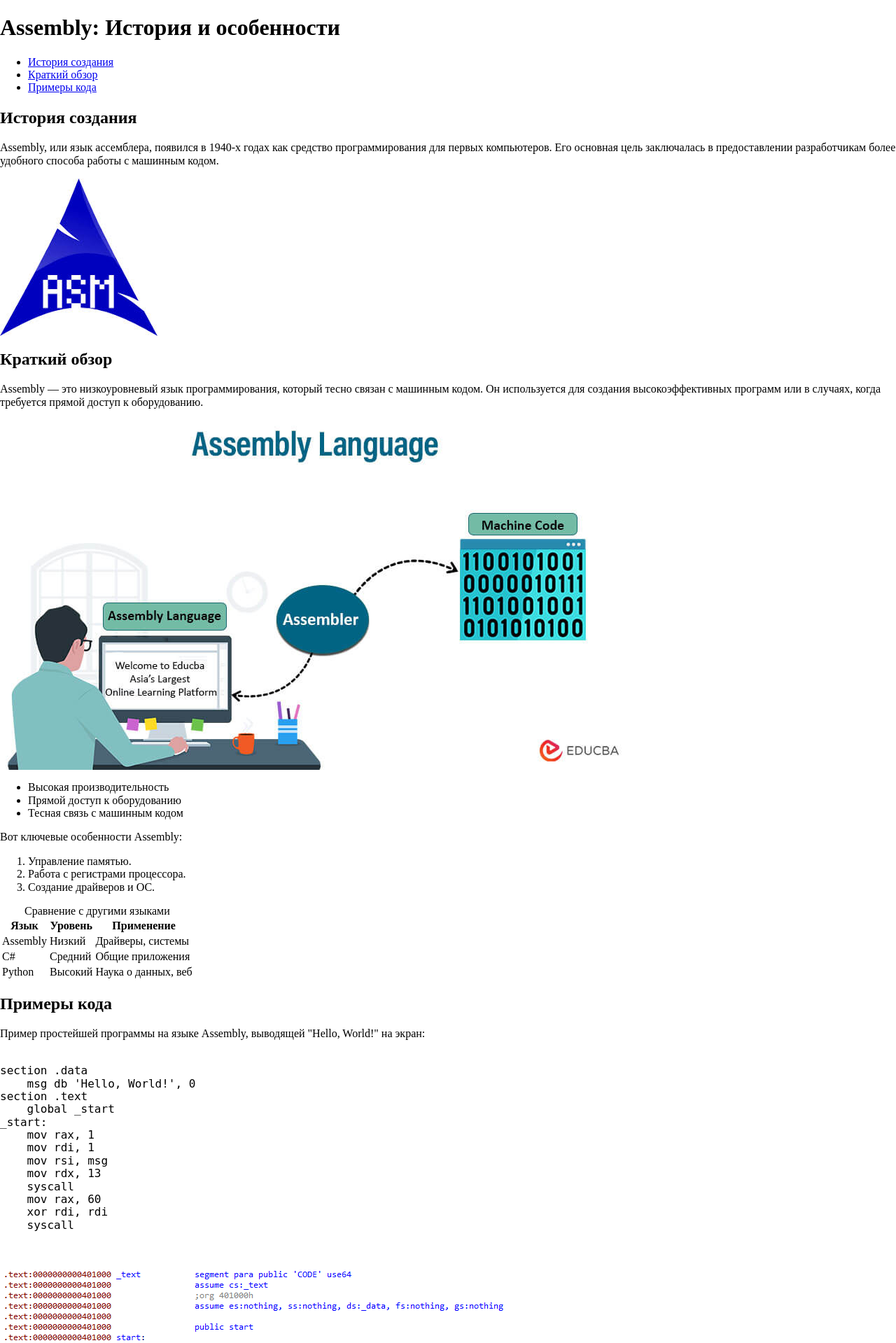
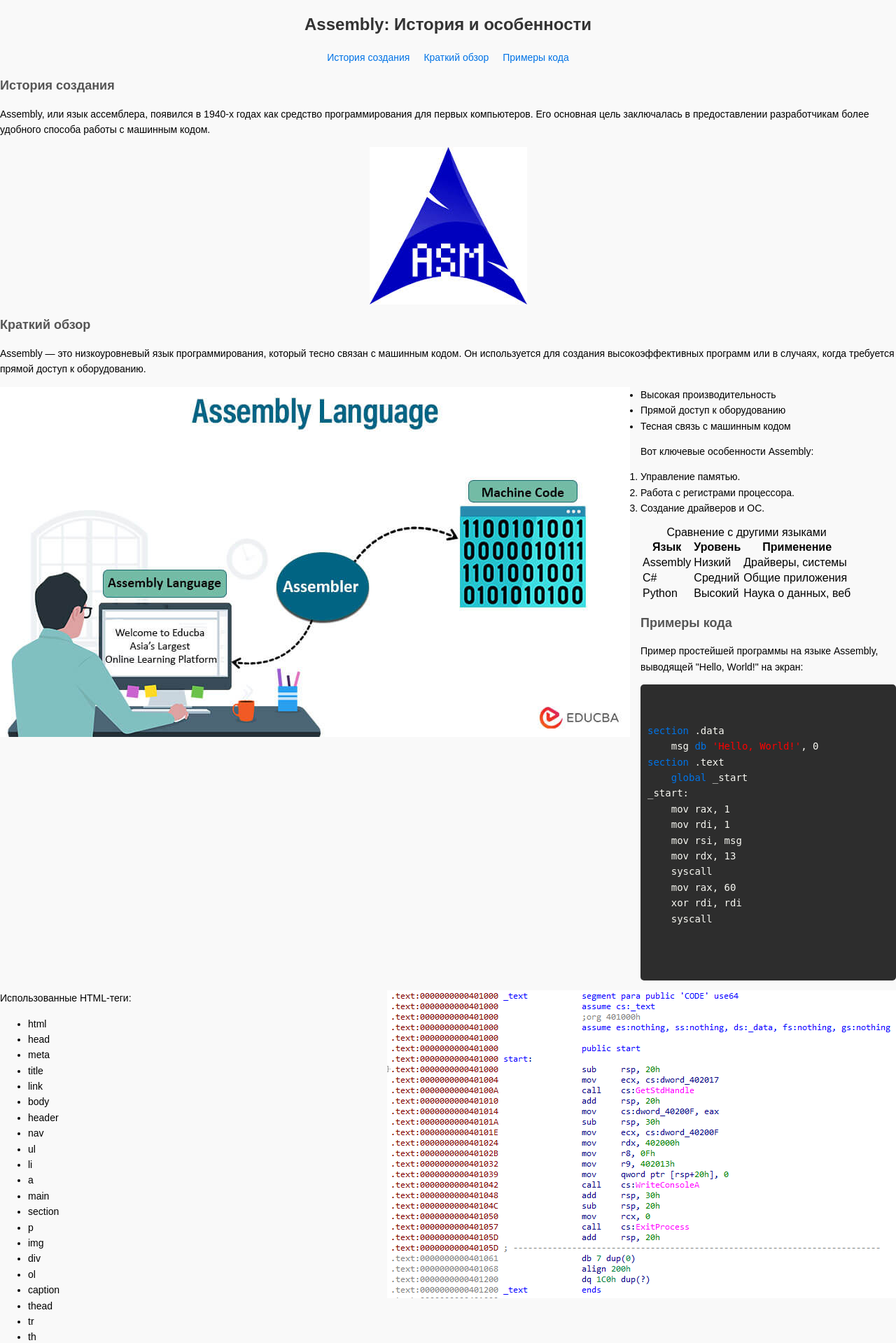
Before and after one commit to shezanutiy/-WEB, a PHP site: page /WEB1.html in a window 1280 px wide. Shown: the top 1919 px of the page at 70% size. Run offline with PHP 8.4, Linux system fonts and the light colour scheme; some libraries are stand-ins or nearby versions.

Commit message:
Update styles.css

```diff
--- a/WEB1/styles.css
+++ b/WEB1/styles.css
@@ -1,181 +1,122 @@
-<head>
-    <title>История языка Assembly</title>
-    <link rel="stylesheet" href="normalize.css">
-    <link rel="stylesheet" href="styles.css">
-</head>
-<body>
-    <header>
-        <h1>Assembly: История и особенности</h1>
-        <nav>
-            <ul>
-                <li><a href="#history">История создания</a></li>
-                <li><a href="#overview">Краткий обзор</a></li>
-                <li><a href="#examples">Примеры кода</a></li>
-            </ul>
-        </nav>
-    </header>
 
-    <main>
-        <section id="history">
-            <h2>История создания</h2>
-            <p>
-                Assembly, или язык ассемблера, появился в 1940-х годах как средство программирования для первых компьютеров.
-                Его основная цель заключалась в предоставлении разработчикам более удобного способа работы с машинным кодом.
-            </p>
-            <img src="history.jpg" alt="История языка Assembly" class="center-img">
-        </section>
+body {
+    font-family: Arial, sans-serif;
+    font-size: 14px;
+    line-height: 1.6;
+    margin: 0;
+    padding: 0;
+    background-color: #f9f9f9;
+}
 
-        <section id="overview">
-            <h2>Краткий обзор</h2>
-            <p>
-                Assembly — это низкоуровневый язык программирования, который тесно связан с машинным кодом. Он используется для создания
-                высокоэффективных программ или в случаях, когда требуется прямой доступ к оборудованию.
-            </p>
-            <div>
-                <img src="overview.jpg" alt="Краткий обзор" class="float-left">
-                <ul>
-                    <li>Высокая производительность</li>
-                    <li>Прямой доступ к оборудованию</li>
-                    <li>Тесная связь с машинным кодом</li>
-                </ul>
-            </div>
-            <p>Вот ключевые особенности Assembly:</p>
-            <ol>
-                <li>Управление памятью.</li>
-                <li>Работа с регистрами процессора.</li>
-                <li>Создание драйверов и ОС.</li>
-            </ol>
-            <table class="t2">
-                <caption>Сравнение языков программирования</caption>
-                <thead>
-                    <tr>
-                        <th>Язык</th>
-                        <th>Уровень</th>
-                        <th>Применение</th>
-                    </tr>
-                </thead>
-                <tbody>
-                    <tr>
-                        <td>Assembly</td>
-                        <td>Низкий</td>
-                        <td>Драйверы, системы</td>
-                    </tr>
-                    <tr>
-                        <td>C</td>
-                        <td>Средний</td>
-                        <td>Общие приложения</td>
-                    </tr>
-                    <tr>
-                        <td>Python</td>
-                        <td>Высокий</td>
-                        <td>Наука о данных, веб</td>
-                    </tr>
-                </tbody>
-            </table>
+h1 {
+    font-size: 24px;
+    font-family: Arial, sans-serif;
+    text-align: center;
+    color: #333;
+}
 
-        </section>
+h2 {
+    font-size: 18px;
+    color: #555;
+}
 
-        <section id="examples">
-            <h2>Примеры кода</h2>
-            <p>
-                Пример простейшей программы на языке Assembly, выводящей "Hello, World!" на экран:
-            </p>
-            <pre>
-                <code>
-<precolor>section</precolor> .data
-    msg <precolor>db</precolor> <precolor2>'Hello, World!'</precolor2>, 0
-<precolor>section</precolor> .text
-    <precolor>global</precolor> _start
-_start:
-    mov rax, 1
-    mov rdi, 1
-    mov rsi, msg
-    mov rdx, 13
-    syscall
-    mov rax, 60
-    xor rdi, rdi
-    syscall
-                </code>
-            </pre>
-            <img src="example.png" alt="Примеры кода" class="float-right">
-        </section>
-    </main>
+p, ul, ol, table {
+    margin-bottom: 1em;
+}
 
-    <footer>
-        <div>
-            <p>Использованные HTML-теги:</p>
-            <ul>
-                <li>html</li>
-                <li>head</li>
-                <li>meta</li>
-                <li>title</li>
-                <li>link</li>
-                <li>body</li>
-                <li>header</li>
-                <li>nav</li>
-                <li>ul</li>
-                <li>li</li>
-                <li>a</li>
-                <li>main</li>
-                <li>section</li>
-                <li>p</li>
-                <li>img</li>
-                <li>div</li>
-                <li>ol</li>
-                <li>caption</li>
-                <li>thead</li>
-                <li>tr</li>
-                <li>th</li>
-                <li>tbody</li>
-                <li>td</li>
-                <li>pre</li>
-                <li>code</li>
-                <li>footer</li>
-            </ul>
-            <p>Использованные CSS-свойства:</p>
-            <ul>
-                <li>font-family</li>
-                <li>font-size</li>
-                <li>line-height</li>
-                <li>margin</li>
-                <li>padding</li>
-                <li>background-color</li>
-                <li>text-align</li>
-                <li>color</li>
-                <li>display</li>
-                <li>float</li>
-                <li>border</li>
-                <li>border-collapse</li>
-                <li>border-radius</li>
-                <li>list-style</li>
-                <li>text-decoration</li>
-                <li>overflow</li>
-                <li>width</li>
-                <li>height</li>
-                <li>justify-content</li>
-                <li>flex</li>
-                <li>font-weight</li>
-                <li>hover</li>
-                <li>margin-top</li>
-                <li>margin-bottom</li>
-                <li>padding-left</li>
-                <li>padding-right</li>
-                <li>padding-top</li>
-                <li>padding-bottom</li>
-                <li>background</li>
-                <li>background-image</li>
-                <li>background-repeat</li>
-                <li>border-spacing</li>
-                <li>white-space</li>
-                <li>box-shadow</li>
-                <li>z-index</li>
-                <li>cursor</li>
-                <li>vertical-align</li>
-                <li>max-width</li>
-                <li>min-height</li>
-                <li>position</li>
-            </ul>
-        </div>
-    </footer>
-</body>
-</html>
+.center-img {
+    display: block;
+    margin: 0 auto;
+}
+
+.float-left {
+    float: left;
+    margin: 0 15px 15px 0;
+}
+
+.float-right {
+    float: right;
+    margin: 0 0 15px 15px;
+}
+
+
+table.t2 {
+    width: 100%;
+    border-collapse: collapse;
+    font-family: Georgia;
+}
+.t2 caption {
+    padding-bottom: 0.5em;
+    font-weight: bold;
+    font-size: 16px;
+}
+.t2 th, .t2 td {
+    padding: 4px 8px;
+    border: 2px solid #fff;
+    background: #fbd7b4;
+}
+.t2 thead th {
+    padding: 2px 8px;
+    background: #eb8a3a;
+    text-align: left;
+    font-weight: normal;
+    font-size: 13px;
+    color: #fff;
+}
+.t2 tbody tr:nth-child(odd) *:nth-child(even),
+.t2 tbody tr:nth-child(even) *:nth-child(odd) {
+    background: #f3eddd;
+}
+.t2 tfoot th {
+    padding: 2px 8px;
+    background: #eb8a3a;
+    text-align: left;
+    font-weight: normal;
+    font-size: 10px;
+    color: #fff;
+}
+.t2 tr *:nth-child(3),
+.t2 tr *:nth-child(4) {
+    text-align: left;
+}
+
+pre {
+    background-color: #2d2d2d;
+    color: #f8f8f2;
+    padding: 10px;
+    overflow: auto;
+    border-radius: 5px;
+}
+precolor {
+    color:#0073e6;
+}
+precolor2 {
+    color:red;
+}
+
+pre code {
+    font-family: monospace;
+    font-size: 14px;
+    display: block;
+    white-space: pre-wrap;
+}
+
+nav ul {
+    display: flex;
+    justify-content: center;
+    list-style: none;
+    padding: 0;
+}
+
+nav li {
+    margin: 0 10px;
+}
+
+nav a {
+    text-decoration: none;
+    color: #0073e6;
+}
+
+nav a:hover {
+    text-decoration: underline;
+}
```
